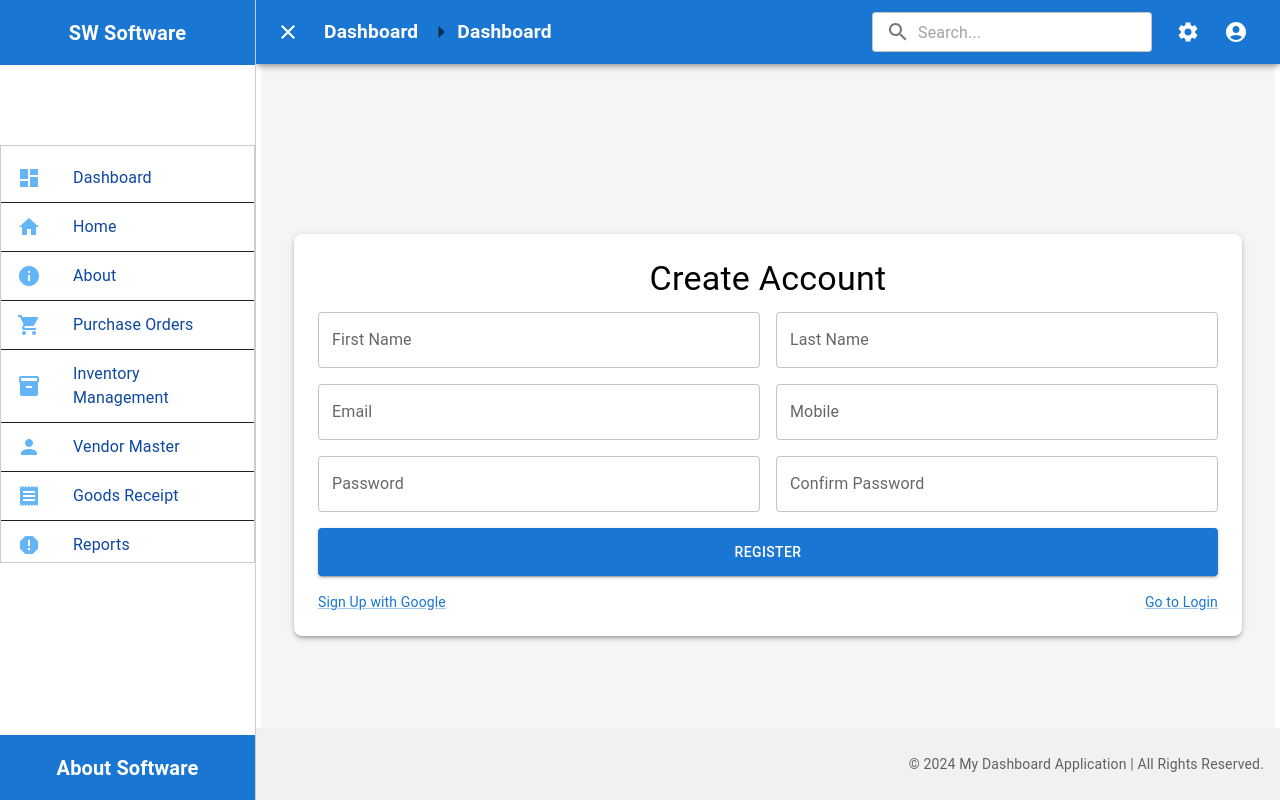
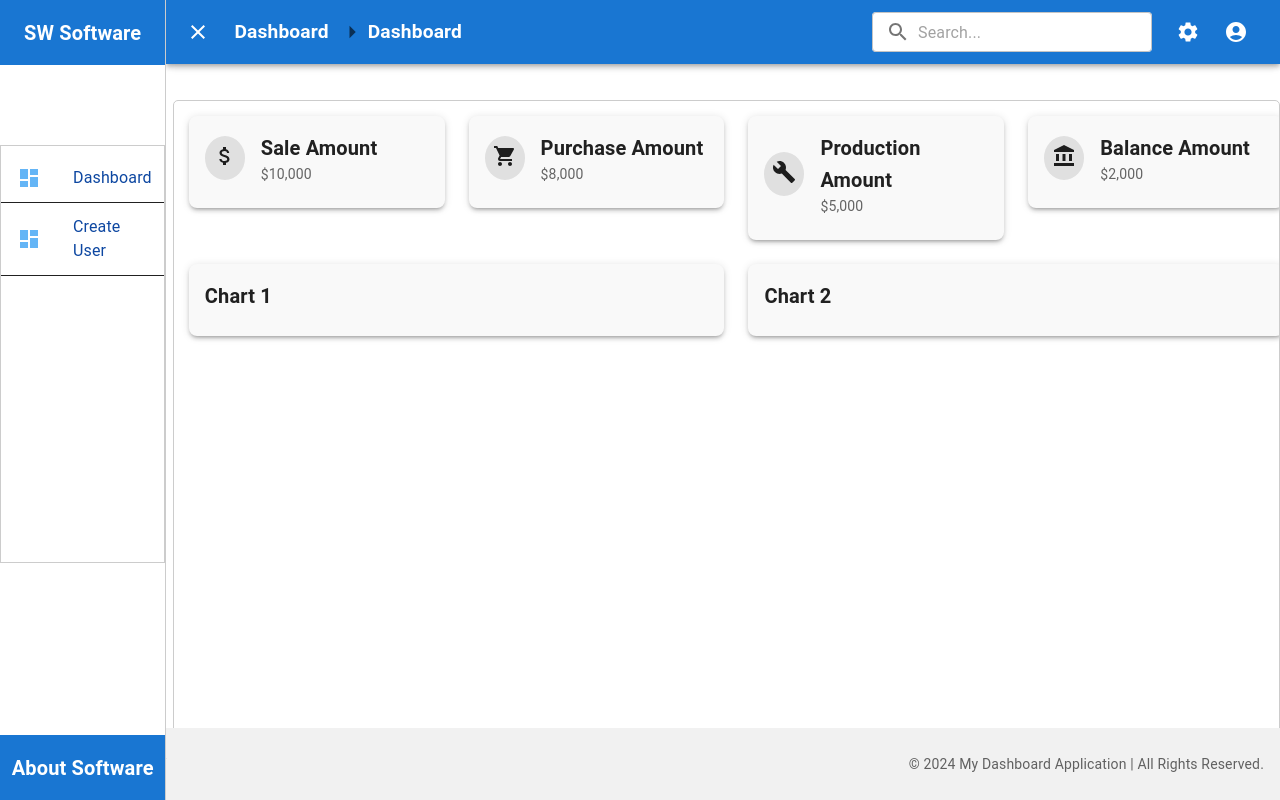
Before and after one commit to vishaljagdhane/custom-code, a React (Create React App) app in the folder custom-app/: page / in a window 1280 px wide. Both pictures are taken after a click on the button 32 px from the left and 32 px from the top of the page. Built offline with nearby package versions, Linux system fonts and the light colour scheme.

Commit message:
This add mutltiple work

```diff
--- a/custom-app/src/Custom-Dashboard/ApplicationBar.jsx
+++ b/custom-app/src/Custom-Dashboard/ApplicationBar.jsx
@@ -1,4 +1,4 @@
-import React, { useState } from "react";
+import React, { useState, useEffect } from "react";
 import {
   AppBar,
   Toolbar,
@@ -6,6 +6,7 @@ import {
   Typography,
   TextField,
   InputAdornment,
+  Button,
 } from "@mui/material";
 import MenuIcon from "@mui/icons-material/Menu";
 import CloseIcon from "@mui/icons-material/Close";
@@ -13,7 +14,8 @@ import SearchIcon from "@mui/icons-material/Search";
 import SettingsIcon from "@mui/icons-material/Settings";
 import AccountCircleIcon from "@mui/icons-material/AccountCircle";
 import { NavLink, useNavigate } from "react-router-dom";
-import ArrowRightIcon from '@mui/icons-material/ArrowRight';
+import ArrowRightIcon from "@mui/icons-material/ArrowRight";
+
 export default function ApplicationBar({
   isDrawerOpen,
   toggleDrawer,
@@ -22,12 +24,41 @@ export default function ApplicationBar({
   userProfileImage,
 }) {
   const navigate = useNavigate();
+  const [deferredPrompt, setDeferredPrompt] = useState(null);
+  const isStandalone = window.matchMedia("(display-mode: standalone)").matches;
 
-  // Handle page navigation on search
+  useEffect(() => {
+    const handleBeforeInstallPrompt = (e) => {
+      e.preventDefault();
+      setDeferredPrompt(e);
+    };
+
+    window.addEventListener("beforeinstallprompt", handleBeforeInstallPrompt);
+
+    return () => {
+      window.removeEventListener("beforeinstallprompt", handleBeforeInstallPrompt);
+    };
+  }, []);
+
+  const handleInstallClick = () => {
+    alert("Install App")
+    if (deferredPrompt) {
+      deferredPrompt.prompt();
+      deferredPrompt.userChoice.then((choiceResult) => {
+        if (choiceResult.outcome === "accepted") {
+          console.log("User accepted the install prompt");
+        } else {
+          console.log("User dismissed the install prompt");
+        }
+        setDeferredPrompt(null);
+      });
+    }
+  };
+
   const handleSearchRedirect = (event) => {
     if (event.key === "Enter") {
-      handleSearch(event.target.value); // Perform search logic
-      navigate("/home"); // Redirect to Home page
+      handleSearch(event.target.value);
+      navigate("/home");
     }
   };
 
@@ -35,8 +66,8 @@ export default function ApplicationBar({
     <AppBar
       position="fixed"
       sx={{
-        width: isDrawerOpen ? "80%" : "100%",
-        marginLeft: isDrawerOpen ? "20%" : "0",
+        width: isDrawerOpen ? "87%" : "100%",
+        marginLeft: isDrawerOpen ? "13.5%" : "0",
         transition: "width 0.3s ease, margin 0.3s ease",
       }}
     >
@@ -50,22 +81,19 @@ export default function ApplicationBar({
           {isDrawerOpen ? <CloseIcon /> : <MenuIcon />}
         </IconButton>
 
-        <Typography variant="h6" sx={{ display: 'flex', alignItems: 'center', flexGrow: 1 }}>
-      {/* Dashboard Text */}
-      <span style={{ fontWeight: 'bold', fontSize: '1.2rem' }}>Dashboard</span>
-
-      {/* Arrow Icon */}
-      <ArrowRightIcon sx={{ marginLeft: 1, fontSize: 30, lineHeight: 1, color: 'text.secondary' }} />
-
-      {/* Current Page Name */}
+        <Typography variant="h6" sx={{ display: "flex", alignItems: "center", flexGrow: 1 }}>
+          <span style={{ fontWeight: "bold", fontSize: "1.2rem" }}>Dashboard</span>
+          <ArrowRightIcon
+            sx={{ marginLeft: 1, fontSize: 30, lineHeight: 1, color: "text.secondary" }}
+          />
           <NavLink
-        to={`/${currentPage}`} // Assuming currentPage is a route, adjust accordingly
+            to={`/${currentPage}`}
             style={{
-          textDecoration: 'none',
-          color: 'inherit',
+              textDecoration: "none",
+              color: "inherit",
               marginLeft: 1,
-          fontWeight: 'bold',
-          fontSize: '1.2rem',
+              fontWeight: "bold",
+              fontSize: "1.2rem",
             }}
           >
             {currentPage}
@@ -83,7 +111,7 @@ export default function ApplicationBar({
               </InputAdornment>
             ),
           }}
-          onKeyDown={handleSearchRedirect} // Trigger search on Enter key
+          onKeyDown={handleSearchRedirect}
           sx={{
             marginRight: 2,
             backgroundColor: "white",
@@ -91,11 +119,22 @@ export default function ApplicationBar({
           }}
         />
 
+{!isStandalone && deferredPrompt && (
+          <Button
+            variant="contained"
+            color="secondary"
+            onClick={handleInstallClick}
+            sx={{ marginRight: 2 }}
+          >
+            Install App
+          </Button>
+        )}
+
+
         <IconButton color="inherit" sx={{ marginRight: 1 }}>
           <SettingsIcon />
         </IconButton>
 
-        {/* Display user icon or profile image if available */}
         <IconButton color="inherit">
           {userProfileImage ? (
             <img
--- a/custom-app/src/Custom-Dashboard/Applications_Dashbaord.jsx
+++ b/custom-app/src/Custom-Dashboard/Applications_Dashbaord.jsx
@@ -14,6 +14,7 @@ import PersonIcon from "@mui/icons-material/Person";
 import ReceiptIcon from "@mui/icons-material/Receipt";
 import ReportIcon from "@mui/icons-material/Report";
 import AssignmentIcon from "@mui/icons-material/Assignment";
+import DashboardPages from "../pages/DashboardPages";
 
 export default function Applications_Dashboard() {
   const [isDrawerOpen, setIsDrawerOpen] = useState(false);
@@ -21,15 +22,9 @@ export default function Applications_Dashboard() {
 
   // Define menuItems before using them
   const menuItems = [
-    { label: "Dashboard", page: <NewUserRegister />, icon: <DashboardIcon />, pagetile: "Dashboard" },
-    { label: "Home", page: <h1>Home Page</h1>, icon: <HomeIcon />, pagetile: "Home" },
-    { label: "About", page: <h1>About Page</h1>, icon: <InfoIcon />, pagetile: "About" },
-    { label: "Purchase Orders", page: <h1>Purchase Orders Page</h1>, icon: <ShoppingCartIcon />, pagetile: "Purchase Orders" },
-    { label: "Inventory Management", page: <h1>Inventory Management Page</h1>, icon: <InventoryIcon />, pagetile: "Inventory" },
-    { label: "Vendor Master", page: <h1>Vendor Master Page</h1>, icon: <PersonIcon />, pagetile: "Vendor Master" },
-    { label: "Goods Receipt", page: <h1>Goods Receipt Page</h1>, icon: <ReceiptIcon />, pagetile: "Goods Receipt" },
-    { label: "Reports", page: <h1>Reports Page</h1>, icon: <ReportIcon />, pagetile: "Reports" },
-    { label: "Tasks", page: <h1>Tasks Page</h1>, icon: <AssignmentIcon />, pagetile: "Tasks" },
+    { label: "Dashboard", page: <DashboardPages/>, icon: <DashboardIcon />, pagetile: "Dashboard" },
+    { label: "Create User", page: <NewUserRegister/>, icon: <DashboardIcon />, pagetile: "Dashboard" },
+
   ];
 
   // Set initial page to the first menu item (if available)
@@ -61,8 +56,8 @@ export default function Applications_Dashboard() {
         <Box
           sx={{
             flexGrow: 1,
-            marginLeft: isDrawerOpen ? "20%" : "0",
-            width: isDrawerOpen ? "80%" : "100%",
+            marginLeft: isDrawerOpen ? "13.5%" : "0",
+            width: isDrawerOpen ? "100%" : "100%",
             transition: "margin 0.3s ease, width 0.3s ease",
             display: "flex",
             flexDirection: "column",
@@ -83,7 +78,7 @@ export default function Applications_Dashboard() {
             }}
           >
             {/* Render the page content based on the selected menu item */}
-            <Box sx={{position:'relative',padding:'5px'}}>
+            <Box sx={{position:'relative',padding:'5px',marginTop:'70px',marginBottom:'10px',borderRadius:'5px',border:'1px solid #ccc',height:'calc(100vh - 120px)',overflowY:'auto'}}>
             {currentPage ? currentPage.page : <h1>Loading...</h1>}
             </Box>
           </Box>
--- a/custom-app/src/Custom-Dashboard/LeftSidePanel.jsx
+++ b/custom-app/src/Custom-Dashboard/LeftSidePanel.jsx
@@ -26,7 +26,7 @@ export default function LeftSidePanel({ isDrawerOpen, onNavigate, menuItems }) {
       open={isDrawerOpen}
       sx={{
         "& .MuiDrawer-paper": {
-          width: "20%",
+          width: "13%",
           boxSizing: "border-box",
           borderRight: "1px solid #ccc",
         },
--- /dev/null
+++ b/custom-app/src/pages/DashboardPages.jsx
@@ -0,0 +1,67 @@
+import React from 'react';
+import { Grid, Card, CardContent, Typography, Box } from '@mui/material';
+import { AttachMoney, ShoppingCart, Build, AccountBalance } from '@mui/icons-material';
+
+export default function DashboardPages() {
+  // Data array for the first row with icons
+  const amounts = [
+    { label: 'Sale Amount', value: '$10,000', icon: <AttachMoney /> },
+    { label: 'Purchase Amount', value: '$8,000', icon: <ShoppingCart /> },
+    { label: 'Production Amount', value: '$5,000', icon: <Build /> },
+    { label: 'Balance Amount', value: '$2,000', icon: <AccountBalance /> },
+  ];
+
+  return (
+    <>
+      <Box sx={{ width: '100%', height: '100%', padding: { xs: '0px', sm: '0px', md: '10px' } ,paddingRight:5}}>
+        <Grid container spacing={3}>
+          {/* First row: Sale Amount, Purchase Amount, Production Amount, Balance Amount */}
+          {amounts.map((item, index) => (
+            <Grid item xs={12} sm={6} md={3} key={index}>
+              <Card sx={{ borderRadius: 2, boxShadow: 3, backgroundColor: '#f9f9f9' }}>
+                <CardContent>
+                  <Box display="flex" alignItems="center" flexDirection={{ xs: 'column', sm: 'row' }}>
+                    <Box sx={{ mr: 2, backgroundColor: '#e0e0e0', p: 1, borderRadius: '50%', mb: { xs: 1, sm: 0 } }}>
+                      {item.icon}
+                    </Box>
+                    <div>
+                      <Typography variant="h6" component="div" sx={{ fontWeight: 'bold' }}>
+                        {item.label}
+                      </Typography>
+                      <Typography variant="body2" color="text.secondary">
+                        {item.value}
+                      </Typography>
+                    </div>
+                  </Box>
+                </CardContent>
+              </Card>
+            </Grid>
+          ))}
+
+          {/* Second row: Placeholder for future charts (6 columns each) */}
+          <Grid item xs={12} sm={6} md={6}>
+            <Card sx={{ borderRadius: 2, boxShadow: 3, backgroundColor: '#f9f9f9' }}>
+              <CardContent>
+                <Typography variant="h6" component="div" sx={{ fontWeight: 'bold' }}>
+                  Chart 1
+                </Typography>
+                {/* You can add chart components here */}
+              </CardContent>
+            </Card>
+          </Grid>
+
+          <Grid item xs={12} sm={6} md={6}>
+            <Card sx={{ borderRadius: 2, boxShadow: 3, backgroundColor: '#f9f9f9' }}>
+              <CardContent>
+                <Typography variant="h6" component="div" sx={{ fontWeight: 'bold' }}>
+                  Chart 2
+                </Typography>
+                {/* You can add chart components here */}
+              </CardContent>
+            </Card>
+          </Grid>
+        </Grid>
+      </Box>
+    </>
+  );
+}
```
Lines whose indentation alone changed are shown as unchanged.
